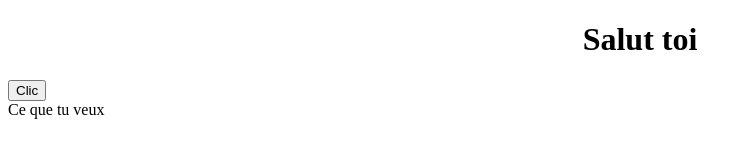
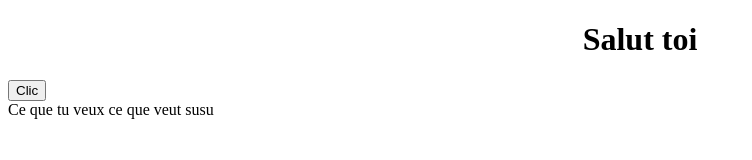
Before and after one commit to Laffreuxbob/testPourSusu, a plain HTML site: page index.html in a window 1280 px wide. Shown: the whole page, without its empty margins (0-752 px from the left). Drawn offline with Linux system fonts and the light colour scheme.

Commit message:
super commit

```diff
--- a/index.html
+++ b/index.html
@@ -9,6 +9,7 @@
 	<button id="button">Clic</button>
 	<div id="mainContent">
    Ce que tu veux
+		ce que veut susu
 	</div>
 </body>
 	<script type="text/javascript" src="script.js"></script>
```
